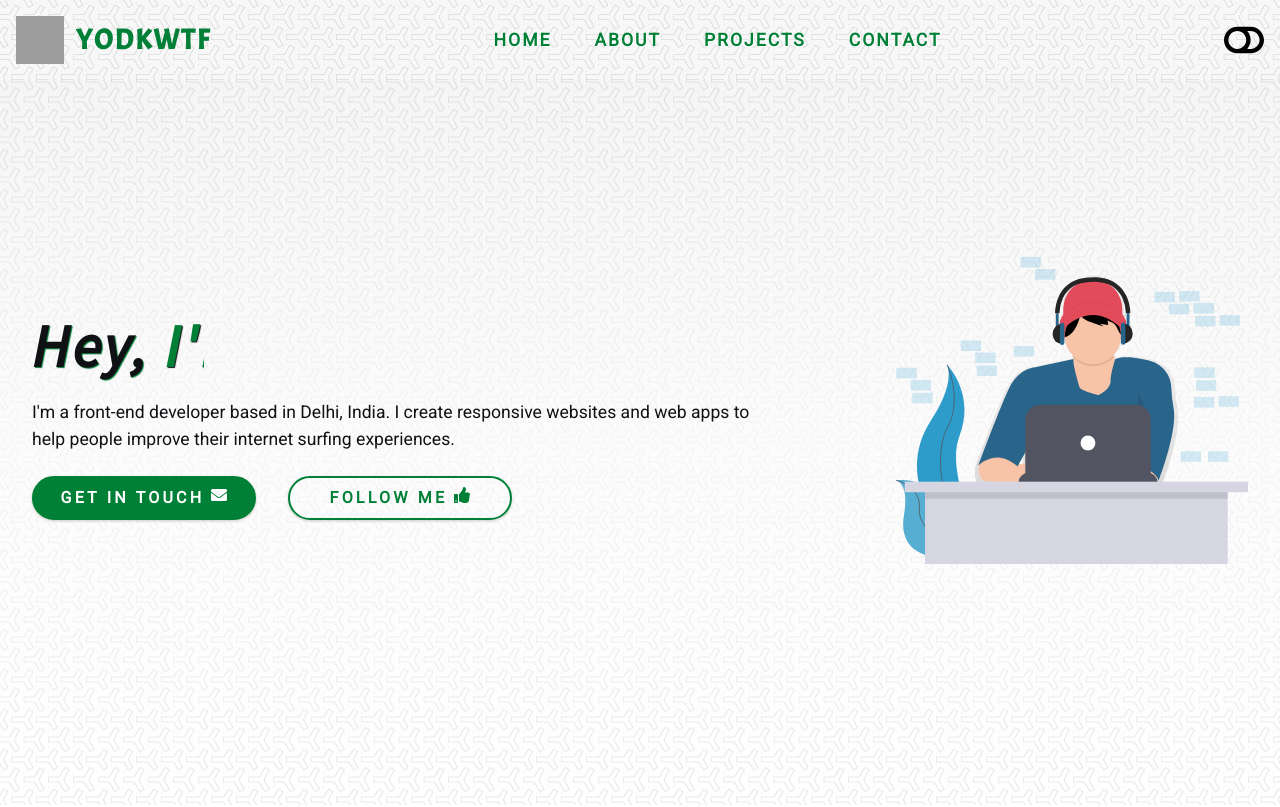
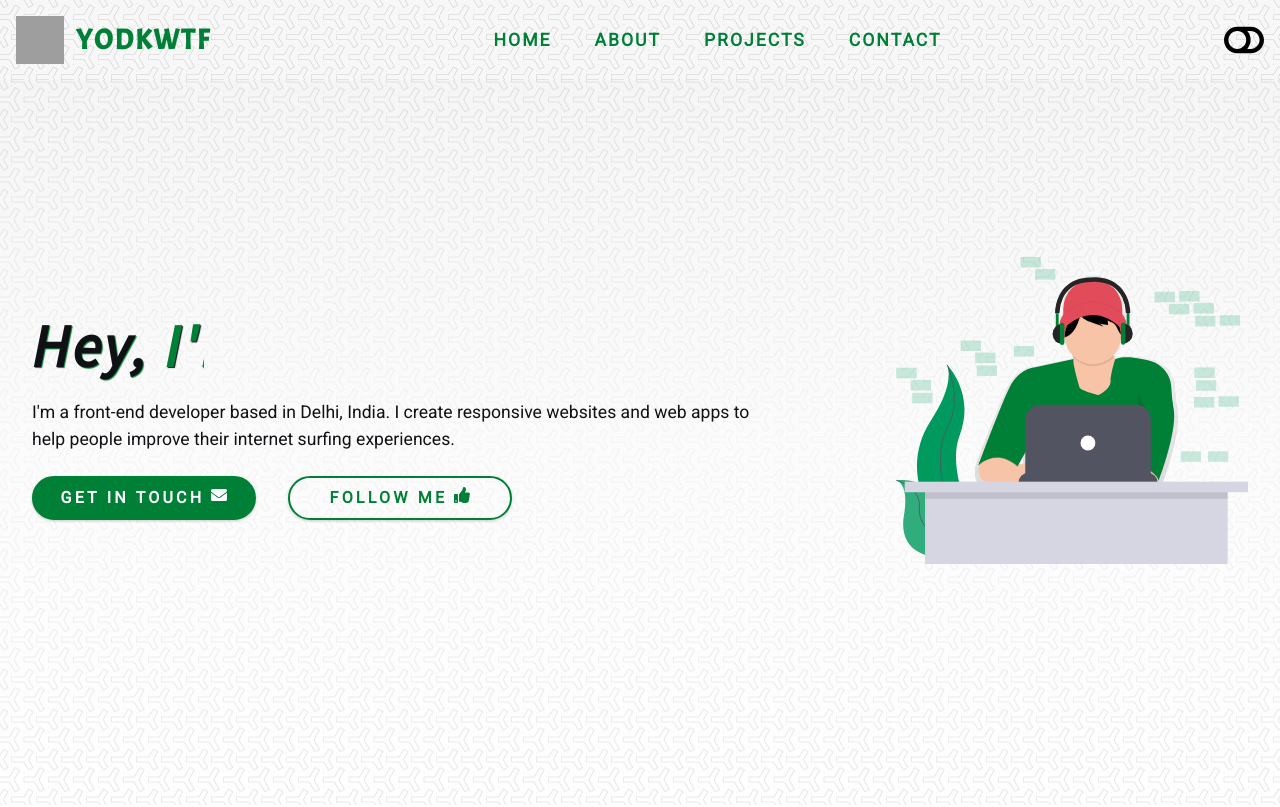
Before and after one commit to yodkwtf/yodkwtf.com, a React (Create React App) app: page / in a window 1280 px wide. Shown: the top 807 px of the page. Built offline with nearby package versions, Linux system fonts and the light colour scheme; grey boxes are pictures that could not be loaded.

Commit message:
hero image colors updated

```diff
--- a/src/components/Hero.js
+++ b/src/components/Hero.js
@@ -1,13 +1,11 @@
 import React from 'react';
 import { FaEnvelope, FaThumbsUp } from 'react-icons/fa';
-import heroImageLight from '../images/hero/hero-image-light.svg';
-// import heroImageDark from '../images/hero/hero-image-dark.svg';
-import heroImageDark2 from '../images/hero/hero-image-dark2.svg';
+import heroImg from '../images/hero/hero-img.svg';
 import { AppContext } from '../context';
 
 export const Hero = () => {
   // function from context
-  const { smoothScroll, theme } = React.useContext(AppContext);
+  const { smoothScroll } = React.useContext(AppContext);
 
   // jsx
   return (
@@ -43,11 +41,7 @@ export const Hero = () => {
 
           {/* hero-image */}
           <article className="hero-img">
-            <img
-              src={theme === 'light' ? heroImageLight : heroImageDark2}
-              alt="Hero"
-              className="hero-image"
-            />
+            <img src={heroImg} alt="Hero" className="hero-image" />
           </article>
         </div>
       </div>
--- a/src/index.css
+++ b/src/index.css
@@ -36,8 +36,8 @@ Variables
   /* --clr-primary: #29648a;
   --clr-secondary: #2e9cca;
   --clr-tertiary: #e3f0f8; */
-  --clr-primary: hsl(146, 100%, 25%);
-  --clr-secondary: hsl(157, 100%, 30%);
+  --clr-primary: #008037;
+  --clr-secondary: #00995e;
   --clr-tertiary: hsl(146, 52%, 76%);
   /* shadows */
   --light-shadow: 0 5px 15px rgba(0, 0, 0, 0.2);
```
Also changed, not shown: src/images/hero/hero-image-light.svg (deleted), src/images/hero/hero-img.svg (added).
